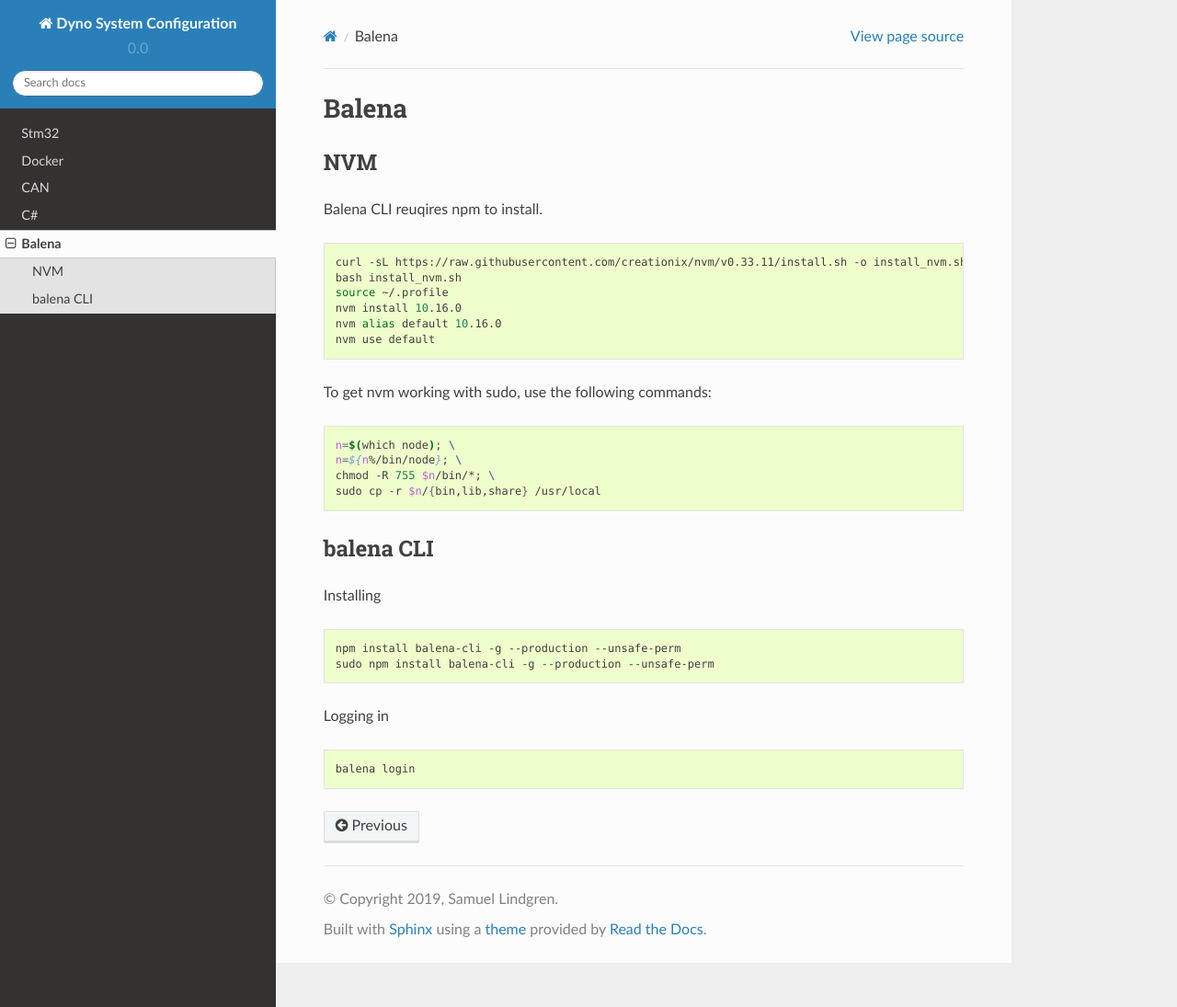
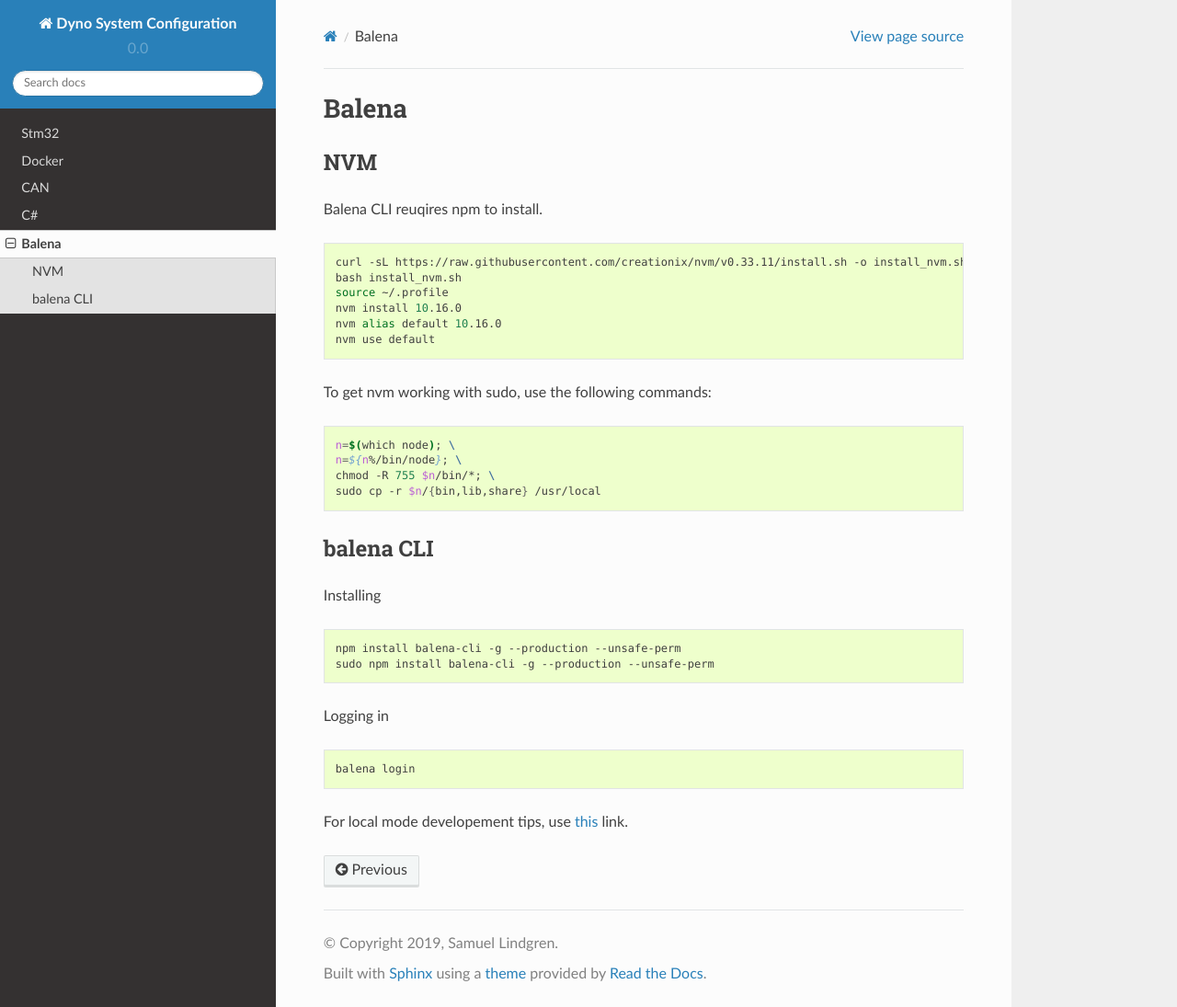
Before and after one commit to samiamlabs/dyno-system-config, a Sphinx documentation site: the page built from docs/balena.rst, in a window 1280 px wide and 1095 px high. Shown: the whole window at 92% size. Built offline with Sphinx 7.4.7 and the Read the Docs theme 2.0.0, drawn with Linux system fonts in a browser that asks for light colours.

Commit message:
Add link for local balena dev tips

```diff
--- a/docs/balena.rst
+++ b/docs/balena.rst
@@ -40,3 +40,7 @@
 .. code:: bash
 
   balena login
+
+For local mode developement tips, use this_ link.
+
+.. _this: https://www.balena.io/docs/learn/develop/local-mode/
```
